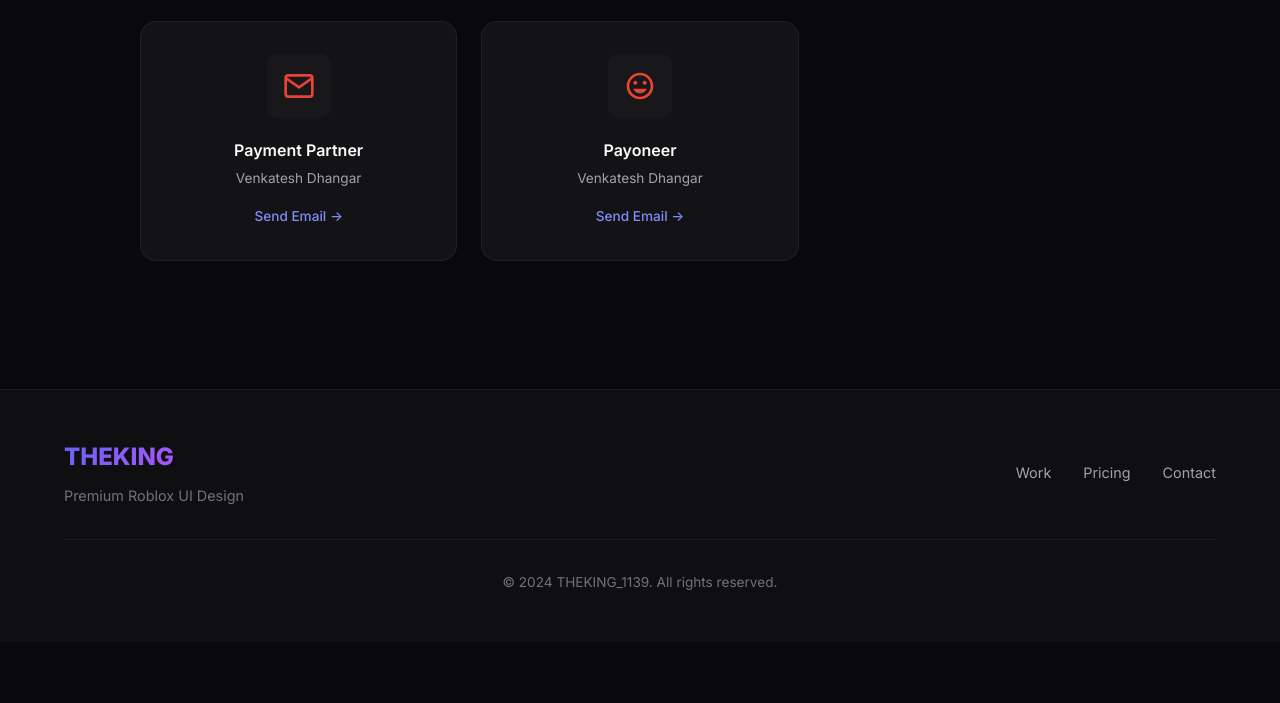
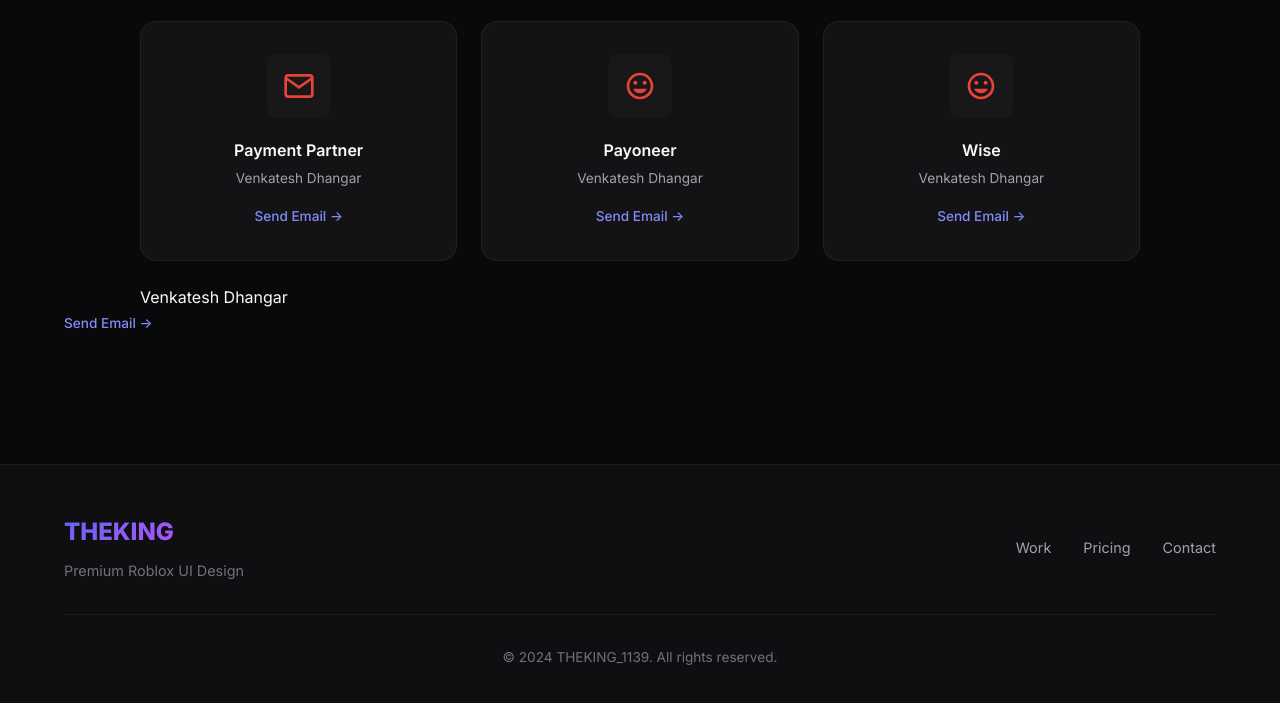
Before and after one commit to lolad610/THEKING-1139-portfolio, a website: page index.html in a window 1280 px wide. Shown: the part 9020-9723 px from the top of the page. Before the commit the page ends 9662 px from the top, so only its background shows below. Drawn offline with Linux system fonts and the light colour scheme; no server answers.

Commit message:
Add Wise payment option to contact section

```diff
--- a/index.html
+++ b/index.html
@@ -777,6 +777,24 @@
                     </div>
                     <span class="contact-action">Send Email →</span>
                 </a>
+
+                <!-- Wise -->
+                <a href="mailto:dhangarvenkatesh52@gmail.com" class="contact-card" data-animate>
+                    <div class="contact-icon email">
+                        <svg width="32" height="32" viewBox="0 0 24 24" fill="currentColor">
+                            <path d="M12 2C6.48 2 2 6.48 2 12s4.48 10 10 10 10-4.48 10-10S17.52 2 12 2zm0 18c-4.41 0-8-3.59-8-8s3.59-8 8-8 8 3.59 8 8-3.59 8-8 8zm3.5-9c.83 0 1.5-.67 1.5-1.5S16.33 8 15.5 8 14 8.67 14 9.5s.67 1.5 1.5 1.5zm-7 0c.83 0 1.5-.67 1.5-1.5S9.33 8 8.5 8 7 8.67 7 9.5 7.67 11 8.5 11zm3.5 6.5c2.33 0 4.31-1.46 5.11-3.5H6.89c.8 2.04 2.78 3.5 5.11 3.5z"/>
+                        </svg>
+                    </div>
+                    <div class="contact-info">
+                        <h3>Wise</h3>
+                        <p>Venkatesh Dhangar</p>
+                    </div>
+                    <span class="contact-action">Send Email →</span>
+                </a>
+                        <p>Venkatesh Dhangar</p>
+                    </div>
+                    <span class="contact-action">Send Email →</span>
+                </a>
             </div>
         </div>
     </section>
```
